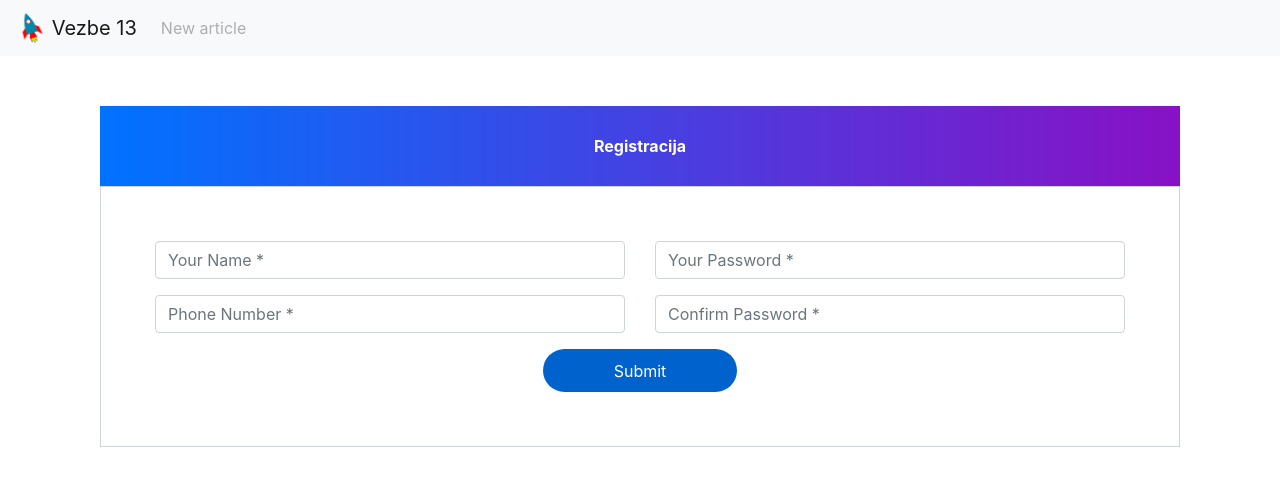
After one commit to Nikolaa61/SkriptDjango, a Django app: page /signup/ in a window 1280 px wide. The commit adds this page. Shown: the top 486 px of the page. Run offline with Django 3.2, Linux system fonts and the light colour scheme; some libraries are stand-ins or nearby versions.

Commit message:
uradjena registracija

```diff
--- a/Projekat/urls.py
+++ b/Projekat/urls.py
@@ -13,11 +13,12 @@ Including another URLconf
     1. Import the include() function: from django.urls import include, path
     2. Add a URL to urlpatterns:  path('blog/', include('blog.urls'))
 """
+
 from django.contrib import admin
 from django.urls import path, include
 
 urlpatterns = [
     path('admin/', admin.site.urls),
     path('accounts/', include('django.contrib.auth.urls')),
-    path('', include('ocenjivanje.urls'))
+    path('', include('ocenjivanje.urls')),
 ]
--- /dev/null
+++ b/ocenjivanje/static/css/izgled.css
@@ -0,0 +1,28 @@
+.note
+{
+    text-align: center;
+    height: 80px;
+    background: -webkit-linear-gradient(left, #0072ff, #8811c5);
+    color: #fff;
+    font-weight: bold;
+    line-height: 80px;
+}
+.form-content
+{
+    padding: 5%;
+    border: 1px solid #ced4da;
+    margin-bottom: 2%;
+}
+.form-control{
+    border-radius:1.5rem;
+}
+.btnSubmit
+{
+    border:none;
+    border-radius:1.5rem;
+    padding: 1%;
+    width: 20%;
+    cursor: pointer;
+    background: #0062cc;
+    color: #fff;
+}
--- a/ocenjivanje/templates/article.html
+++ b/ocenjivanje/templates/article.html
@@ -11,7 +11,7 @@
                         <span class="badge badge-primary">Edit</span>
                     </a>
                 {% endif %}
-                <a href="{% url 'ocenjivanje:edit' article.id %}">
+                <a href="{% url 'ocenjivanje:oceni' article.id %}">
                         <span class="badge badge-warning">Oceni</span>
                 </a>
             </h1>
--- a/ocenjivanje/templates/index.html
+++ b/ocenjivanje/templates/index.html
@@ -3,4 +3,7 @@
 {%  block content %}
     <p>You are not logged in.</p>
     <a href="{% url 'login'%}">Click here to login.</a>
+    <br>
+    <p>If you don't have acc please register.</p>
+    <a href="{% url 'ocenjivanje:signup'%}">Click here to register.</a>
 {% endblock %}
--- /dev/null
+++ b/ocenjivanje/templates/signup.html
@@ -0,0 +1,61 @@
+{% extends 'master.html' %}
+
+{% block content %}
+<form method="post">
+  {% csrf_token %}
+<div class="container register-form">
+            <div class="form">
+                <div class="note">
+                    <p>Registracija</p>
+                </div>
+
+                <div class="form-content" meth>
+                    <div class="row">
+                        <div class="col-md-6">
+                            <div class="form-group">
+                                <input type="text" class="form-control" placeholder="Your Name *" value=""/>
+                            </div>
+                            <div class="form-group">
+                                <input type="text" class="form-control" placeholder="Phone Number *" value=""/>
+                            </div>
+                        </div>
+                        <div class="col-md-6">
+                            <div class="form-group">
+                                <input type="text" class="form-control" placeholder="Your Password *" value=""/>
+                            </div>
+                            <div class="form-group">
+                                <input type="text" class="form-control" placeholder="Confirm Password *" value=""/>
+                            </div>
+                        </div>
+                    </div>
+                    <button type="submit" class="btnSubmit">Submit</button>
+                </div>
+            </div>
+        </div>
+      {% for field in form %}
+      <p>
+        {% for error in field.errors %}
+          <p style="color: red">{{ error }}</p>
+        {% endfor %}
+      {% endfor %}
+      </p>
+</form>
+
+<!--  <h2>Sign up</h2>-->
+<!--  <form method="post">-->
+<!--    {% csrf_token %}-->
+<!--    {% for field in form %}-->
+<!--      <p>-->
+<!--        {{ field.label_tag }}<br>-->
+<!--        {{ field }}-->
+<!--        {% if field.help_text %}-->
+<!--          <small style="color: grey">{{ field.help_text }}</small>-->
+<!--        {% endif %}-->
+<!--        {% for error in field.errors %}-->
+<!--          <p style="color: red">{{ error }}</p>-->
+<!--        {% endfor %}-->
+<!--      </p>-->
+<!--    {% endfor %}-->
+<!--    <button type="submit">Sign up</button>-->
+<!--  </form>-->
+<!--{% endblock %}-->
--- a/ocenjivanje/urls.py
+++ b/ocenjivanje/urls.py
@@ -1,4 +1,4 @@
-
+from django.conf.urls import url
 from django.urls import path
 from . import views
 
@@ -10,5 +10,7 @@ urlpatterns = [
     path('articles/<int:id>/', views.article, name='article'),
     path('article/edit/<int:id>/', views.edit, name='edit'),
     path('article/new/', views.new, name='new'),
-    path('oceni/<int:id>/', views.oceni, name='oceni')
+    path('article/oceni/<int:id>/', views.oceni, name='oceni'),
+    path('signup/', views.signup, name='signup')
+
 ]
--- a/ocenjivanje/views.py
+++ b/ocenjivanje/views.py
@@ -1,3 +1,5 @@
+from django.contrib.auth import authenticate, login
+from django.contrib.auth.forms import UserCreationForm
 from django.shortcuts import render, redirect, get_object_or_404
 from django.contrib.auth.decorators import login_required, permission_required
 from .models import Article, Ocena
@@ -15,7 +17,21 @@ def index(req):
 def articles(req):
     tmp = Article.objects.all()
     tmp2 = Ocena.objects.all()
-    return render(req, 'articles.html', {'articles': tmp, 'ocene':tmp2})
+
+    for article1 in tmp:
+        zbir = 0
+        brOcena = 0
+
+        if tmp2 is not None:
+            for ocena in tmp2:
+                if ocena.article == article1:
+                    zbir = zbir + ocena.broj
+                    brOcena = brOcena + 1
+            prosek = 0
+            if brOcena != 0:
+                prosek = zbir / brOcena
+            article1.prosecnaOcena = prosek
+    return render(req, 'articles.html', {'articles': tmp})
 
 
 @login_required
@@ -57,17 +73,34 @@ def new(req):
         form = ArticleForm()
         return render(req, 'new.html', {'form': form})
 
-@login_required('ocenjivanje.oceni_artikal')
+@login_required
 def oceni(req, id):
     if req.method == 'POST':
         form = OcenaForm(req.POST)
 
         if form.is_valid():
-            o = Ocena(title=form.cleaned_data['title'], content=form.cleaned_data['content'])
+            o = Ocena(broj=form.cleaned_data['broj'], content=form.cleaned_data['content'])
+            a = Article.objects.get(id=id)
+            o.article = a
             o.save()
             return redirect('ocenjivanje:articles')
         else:
-            return render(req, 'oceni.html', {'form': form})
+            return render(req, 'oceni.html', {'form': form, 'id': id})
     else:
-        form = ArticleForm()
-        return render(req, 'oceni.html', {'form': form})
+        form = OcenaForm()
+        return render(req, 'oceni.html', {'form': form, 'id': id})
+
+def signup(request):
+    print('cao')
+    if request.method == 'POST':
+        form = UserCreationForm(request.POST)
+        if form.is_valid():
+            form.save()
+            username = form.cleaned_data.get('username')
+            raw_password = form.cleaned_data.get('password1')
+            user = authenticate(username=username, password=raw_password)
+            login(request, user)
+            return redirect('ocenjivanje:articles')
+    else:
+        form = UserCreationForm()
+    return render(request, 'signup.html', {'form': form})
--- a/templates/master.html
+++ b/templates/master.html
@@ -16,6 +16,13 @@
         <link rel="shortcut icon" type="image/png" href="{% static 'favicon.ico' %}"/>
 
         <link rel="stylesheet" type="text/css" href="{% static 'css/bootstrap.min.css' %}">
+
+        <link rel="stylesheet" type="text/css" href="{% static 'css/izgled.css' %}">
+
+        <link href="//maxcdn.bootstrapcdn.com/bootstrap/4.1.1/css/bootstrap.min.css" rel="stylesheet" id="bootstrap-css">
+
+        <script src="//maxcdn.bootstrapcdn.com/bootstrap/4.1.1/js/bootstrap.min.js"></script>
+        <script src="//cdnjs.cloudflare.com/ajax/libs/jquery/3.2.1/jquery.min.js"></script>
 
         <script src="{% static 'js/bootstrap.min.js' %}"></script>
         <script src="https://code.jquery.com/jquery-3.4.1.slim.min.js" integrity="sha384-J6qa4849blE2+poT4WnyKhv5vZF5SrPo0iEjwBvKU7imGFAV0wwj1yYfoRSJoZ+n" crossorigin="anonymous"></script>
```
Also changed, not shown: ocenjivanje/models.py (+4 -3 lines), ocenjivanje/templates/articles.html (+1 -10 lines), ocenjivanje/templates/oceni.html (+8 -8 lines), ocenjivanje/migrations/0004_auto_20210103_0430.py (added).
